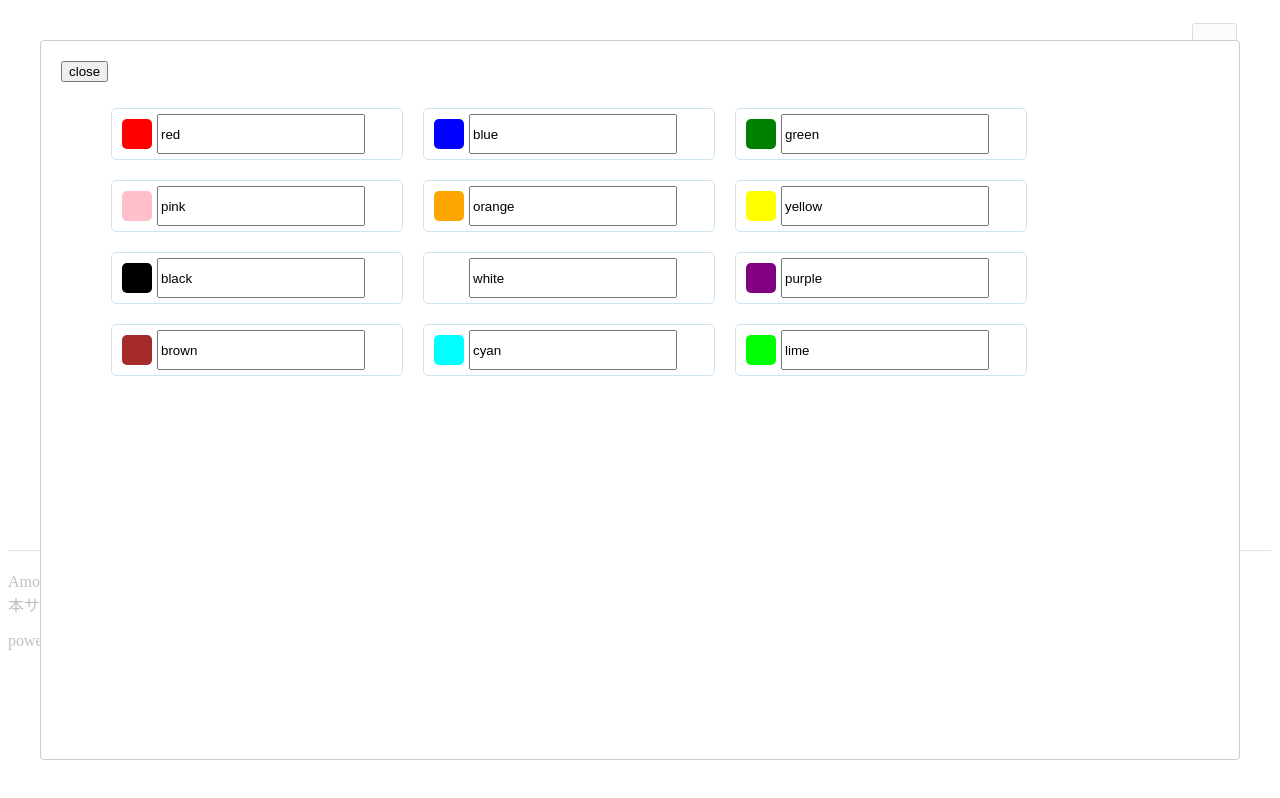
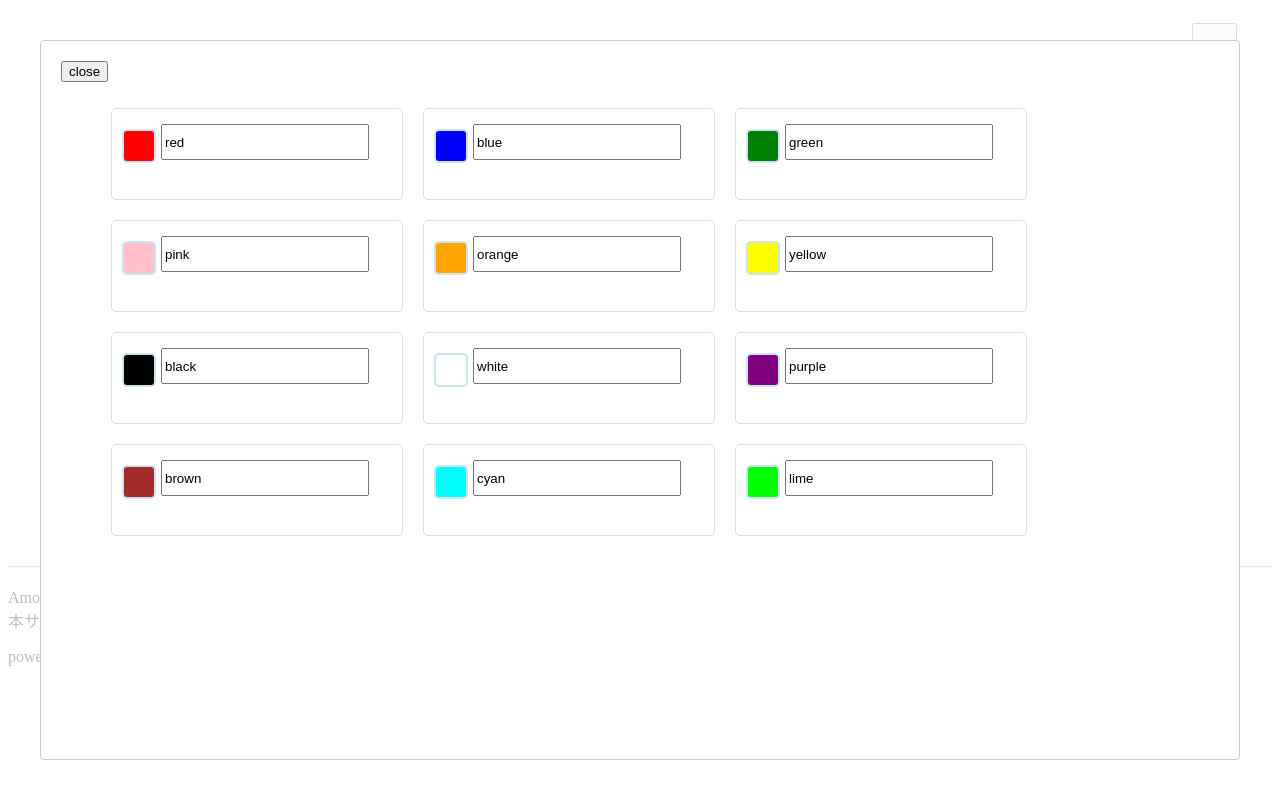
Before and after one commit to yensaki/among-self, a Next.js app: page / in a window 1280 px wide. Both pictures are taken after a click on the button 1214 px from the left and 62 px from the top of the page. Built offline with nearby package versions, Linux system fonts and the light colour scheme.

Commit message:
Square border

```diff
--- a/components/CrewCard.tsx
+++ b/components/CrewCard.tsx
@@ -63,6 +63,7 @@ const Header = styled.div`
 `
 
 const Square = styled.div`
+    border: 2px solid #cee2f0;
     border-radius: 5px;
     width: 30px;
     height: 30px;
--- a/components/CrewForm.tsx
+++ b/components/CrewForm.tsx
@@ -34,13 +34,15 @@ const FormList = styled.li`
     display: flex;
     list-style: none;
     width: 280px;
+    height: 60px;
     border: 1px solid #cee2f0;
     border-radius: 5px 5px;
     margin: 10px;
-    padding: 5px;
+    padding: 15px 5px;
 `
 
 const Square = styled.div`
+    border: 2px solid #cee2f0;
     border-radius: 5px;
     width: 30px;
     height: 30px;
@@ -50,6 +52,7 @@ const Square = styled.div`
 
 const NameField = styled.input`
     width: 200px;
+    height: 30px;
 `
 
 export default CrewForm
```
